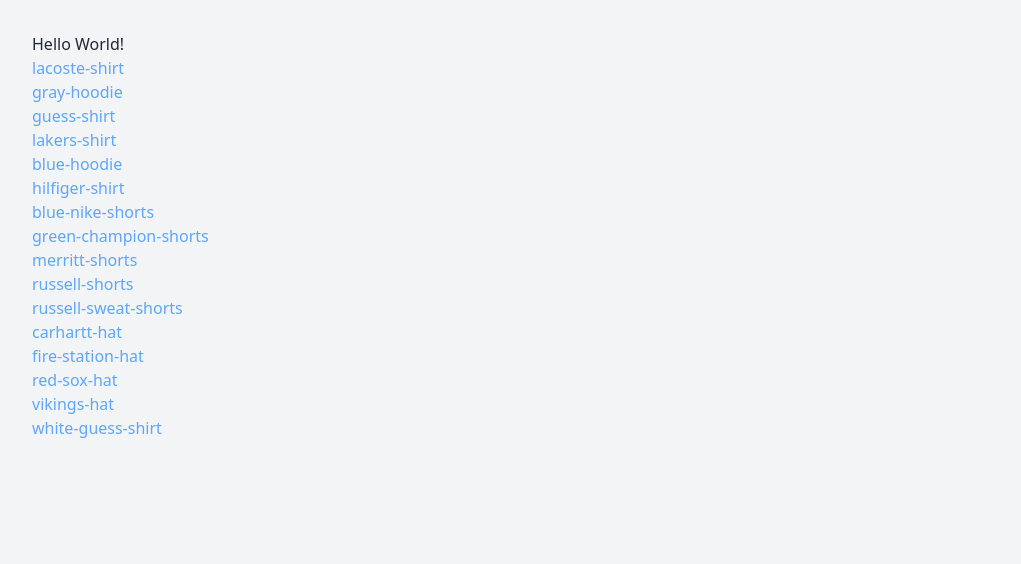
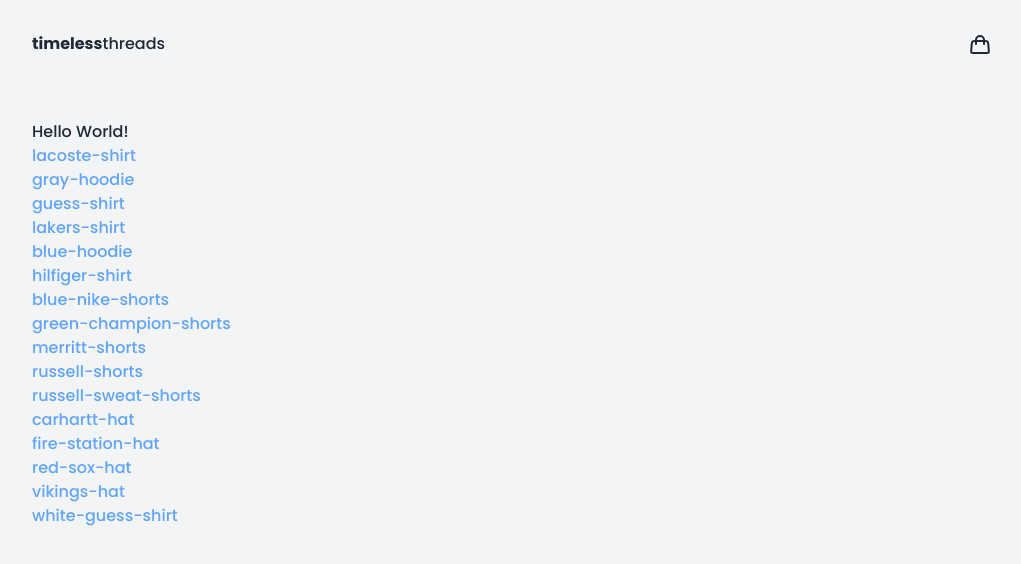
Before and after one commit to jaxonhill/minimalist-ecommerce-store, a Next.js app: page / in a window 1280 px wide. Shown: the top 564 px of the page, without its empty margins (128-1149 px from the left). Built offline with nearby package versions, Linux system fonts and the light colour scheme.

Commit message:
Add Layout to all pages and add a Navbar component

```diff
--- a/components/Layout.js
+++ b/components/Layout.js
@@ -1,5 +1,10 @@
+import Navbar from "./Navbar"
+
 export default function Layout({ children }) {
     return (
-        <main className="mx-40 my-8">{children}</main>
+        <main className="mx-40 my-8">
+            <Navbar />
+            {children}
+        </main>
     )
 }
--- /dev/null
+++ b/components/Navbar.js
@@ -0,0 +1,13 @@
+export default function Navbar() {
+    return (
+        <nav className="w-full flex justify-between items-center mb-16">
+            <p><strong>timeless</strong>threads</p>
+            <button>
+                <svg width="24" height="24" viewBox="0 0 24 24" fill="none" xmlns="http://www.w3.org/2000/svg">
+                    <path d="M8 12L8 8C8 5.79086 9.79086 4 12 4V4C14.2091 4 16 5.79086 16 8L16 12" stroke="#1F2937" strokeWidth="2" strokeLinecap="round" />
+                    <path d="M3.69435 12.6678C3.83942 10.9269 3.91196 10.0565 4.48605 9.52824C5.06013 9 5.9336 9 7.68053 9H16.3195C18.0664 9 18.9399 9 19.514 9.52824C20.088 10.0565 20.1606 10.9269 20.3057 12.6678L20.8195 18.8339C20.904 19.8474 20.9462 20.3542 20.6491 20.6771C20.352 21 19.8435 21 18.8264 21H5.1736C4.15655 21 3.64802 21 3.35092 20.6771C3.05382 20.3542 3.09605 19.8474 3.18051 18.8339L3.69435 12.6678Z" stroke="#1F2937" stroke-width="2" />
+                </svg>
+            </button>
+        </nav>
+    )
+}
--- a/pages/_app.js
+++ b/pages/_app.js
@@ -1,5 +1,10 @@
 import '@/styles/globals.css'
+import Layout from "@/components/Layout"
 
 export default function App({ Component, pageProps }) {
-  return <Component {...pageProps} />
+  return (
+    <Layout>
+      <Component {...pageProps} />
+    </Layout>
+  )
 }
--- a/pages/_document.js
+++ b/pages/_document.js
@@ -3,8 +3,10 @@
 export default function Document() {
   return (
     <Html lang="en">
-      <Head />
-      <body className="bg-gray-100 text-gray-800">
+      <Head>
+        <link href="https://fonts.googleapis.com/css2?family=Poppins:wght@500;700&display=swap" rel="stylesheet" />
+      </Head>
+      <body className="bg-gray-100 text-gray-800 font-medium font-poppins">
         <Main />
         <NextScript />
       </body>
--- a/pages/index.js
+++ b/pages/index.js
@@ -1,13 +1,12 @@
-import Layout from "@/components/Layout"
 import ProductSection from "@/components/ProductSection";
 import { getAllProducts } from "@/utils/products"
 
 export default function Home({ products }) {
   return (
-    <Layout>
+    <div>
       <h1>Hello World!</h1>
       <ProductSection products={products} />
-    </Layout>
+    </div>
   )
 }
 
--- a/pages/products/[slug].js
+++ b/pages/products/[slug].js
@@ -1,13 +1,12 @@
 import Link from "next/link";
-import Layout from "@/components/Layout";
 import { getAllProducts, getProductFromSlug } from "@/utils/products"
 
 export default function ProductPage({ product }) {
     return (
-        <Layout>
+        <div>
             <p>{product.slug}</p>
             <Link className="text-blue-400 hover:underline" href="/">Back to home</Link>
-        </Layout>
+        </div>
     )
 }
 
--- a/tailwind.config.js
+++ b/tailwind.config.js
@@ -5,7 +5,11 @@
     "./components/**/*.{js,ts,jsx,tsx}",
   ],
   theme: {
-    extend: {},
+    extend: {
+      fontFamily: {
+        "poppins": ["Poppins", "sans-serif"],
+      },
+    },
   },
   plugins: [],
 }
```
Also changed, not shown: public/cart.svg (added), public/search.svg (added).
